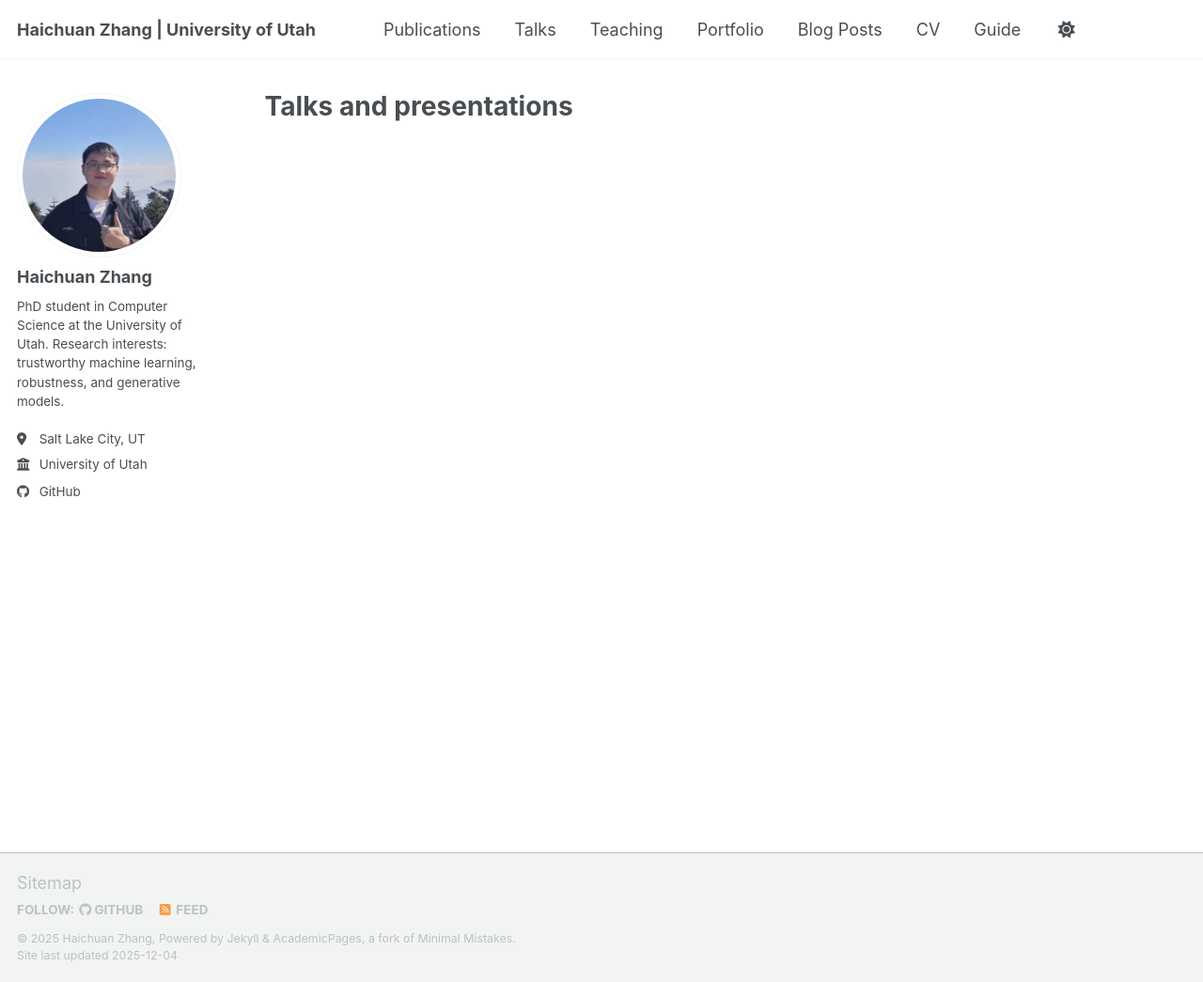
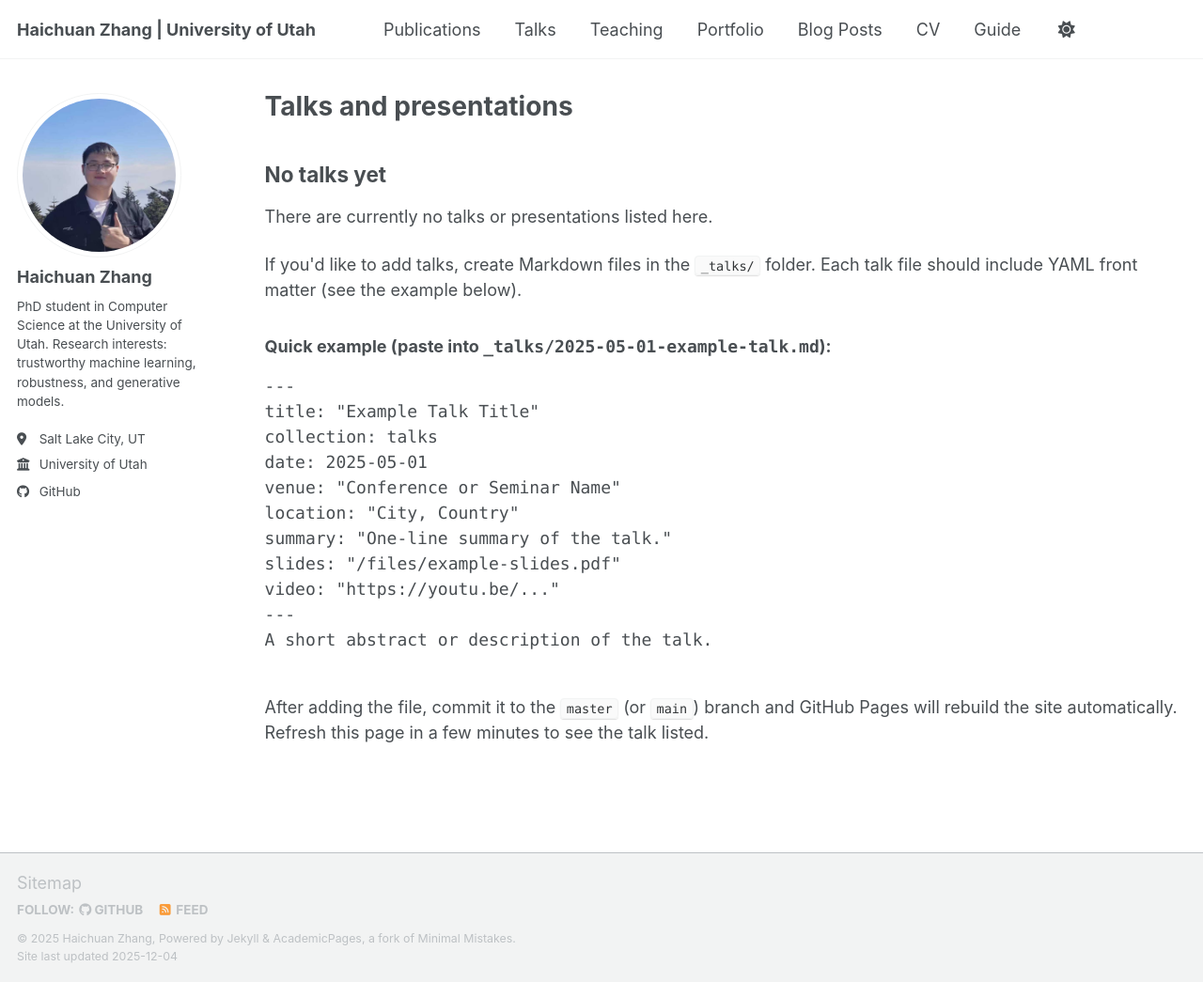
Before and after one commit to LeopoldZhang1610/LeopoldZhang1610.github.io, a Jekyll site: the page built from _pages/talks.html, in a window 1280 px wide and 1045 px high. Shown: the whole window at 94% size. Built offline with Jekyll 4.4.1, drawn with Linux system fonts in a browser that asks for light colours; a script bundle is joined from its source files by our own code; library files that are not in the unit come from our copies.

Commit message:
Add no talks message and instructions for users
Added a section to inform users about adding talks if none are listed.

```diff
--- a/_pages/talks.html
+++ b/_pages/talks.html
@@ -6,11 +6,35 @@ author_profile: true
 ---
 
 {% if site.talkmap_link == true %}
-
 <p style="text-decoration:underline;"><a href="/talkmap.html">See a map of all the places I've given a talk!</a></p>
-
 {% endif %}
 
-{% for post in site.talks reversed %}
-  {% include archive-single-talk.html %}
-{% endfor %}
+{% assign talks_count = site.talks | size %}
+{% if talks_count == 0 %}
+  <section class="no-content">
+    <h2>No talks yet</h2>
+    <p>There are currently no talks or presentations listed here.</p>
+    <p>If you'd like to add talks, create Markdown files in the <code>_talks/</code> folder. Each talk file should include YAML front matter (see the example below).</p>
+
+    <h3>Quick example (paste into <code>_talks/2025-05-01-example-talk.md</code>):</h3>
+    <pre>
+---
+title: "Example Talk Title"
+collection: talks
+date: 2025-05-01
+venue: "Conference or Seminar Name"
+location: "City, Country"
+summary: "One-line summary of the talk."
+slides: "/files/example-slides.pdf"
+video: "https://youtu.be/..."
+---
+A short abstract or description of the talk.
+    </pre>
+
+    <p>After adding the file, commit it to the <code>master</code> (or <code>main</code>) branch and GitHub Pages will rebuild the site automatically. Refresh this page in a few minutes to see the talk listed.</p>
+  </section>
+{% else %}
+  {% for post in site.talks reversed %}
+    {% include archive-single-talk.html %}
+  {% endfor %}
+{% endif %}
```
